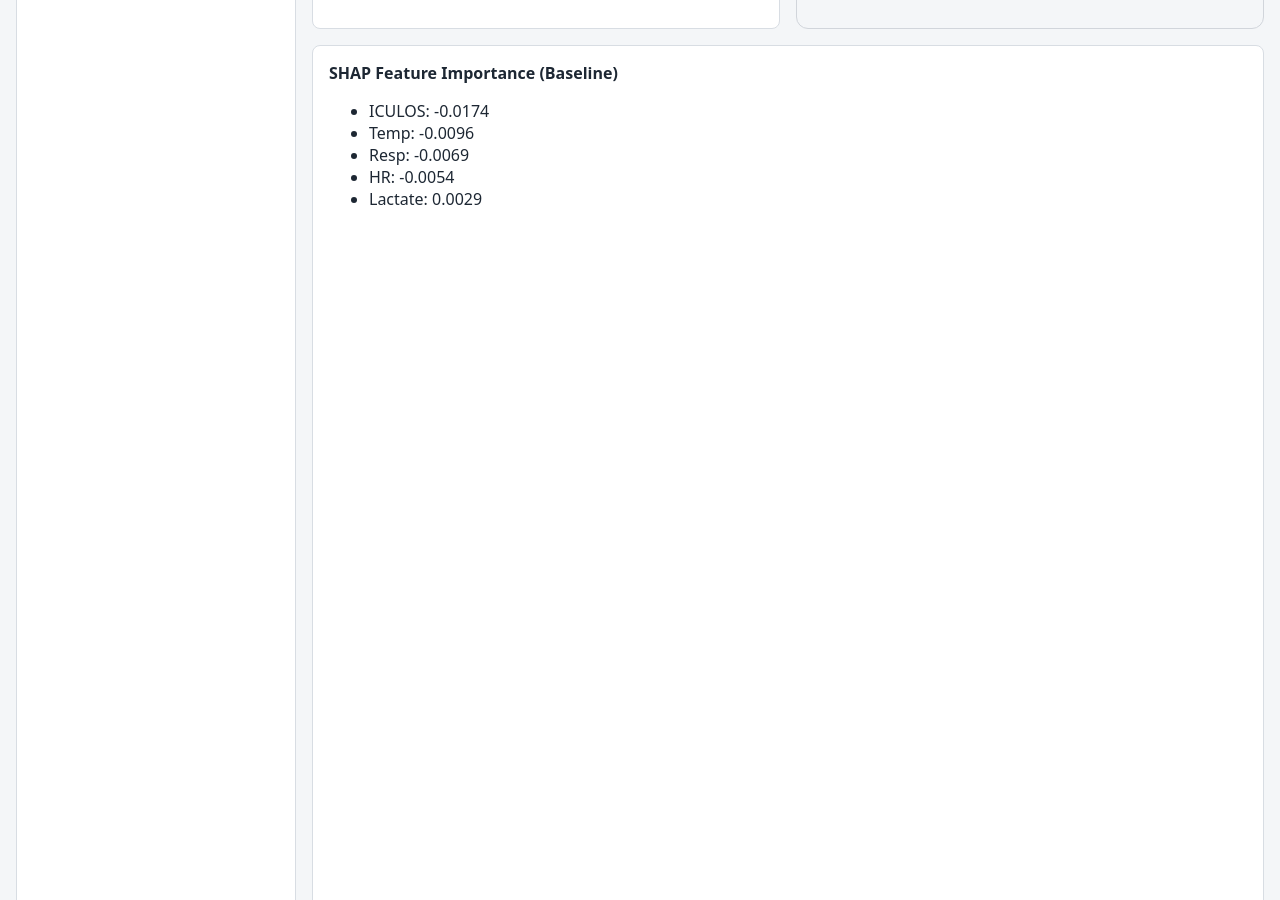
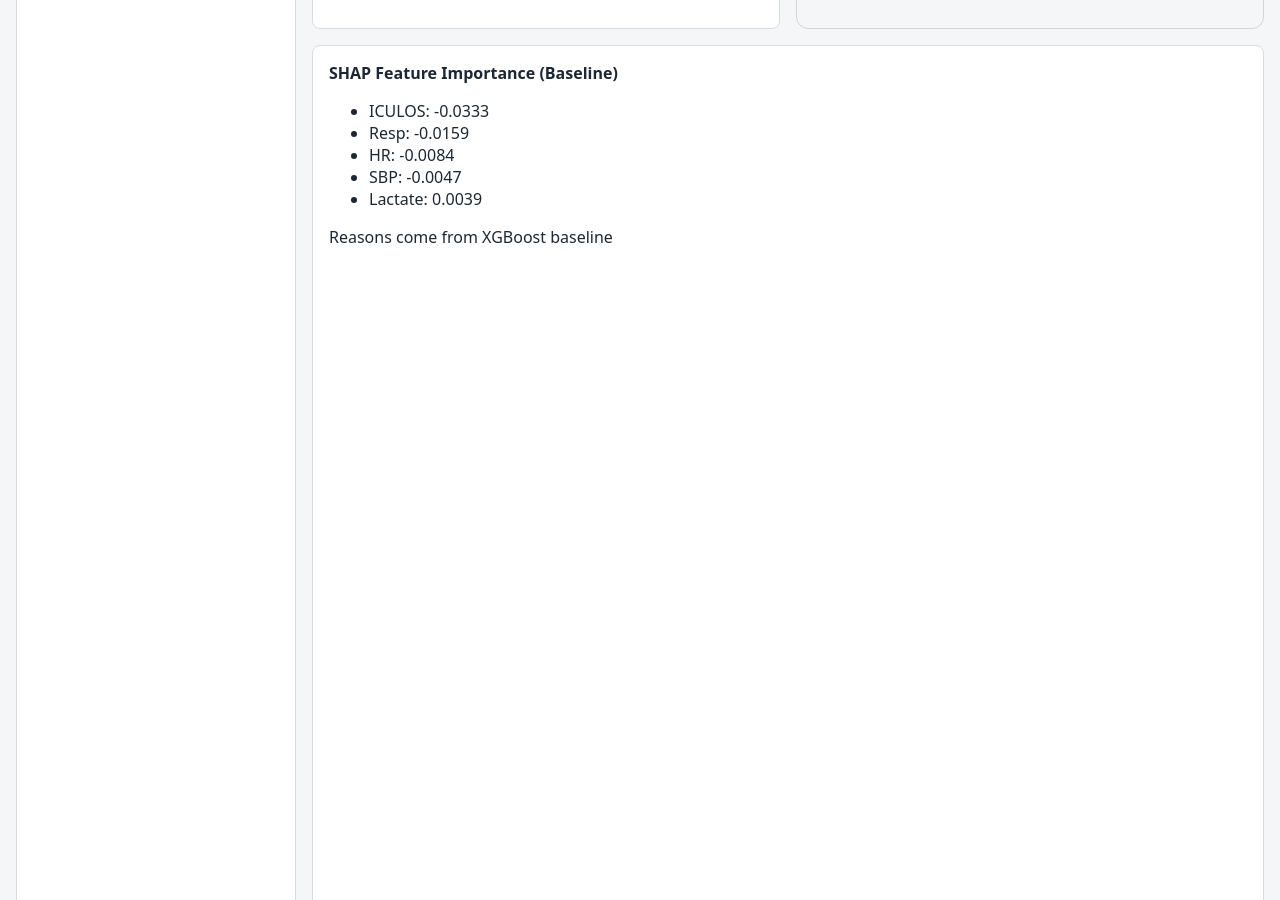
Before and after one commit to aisutd/sepsisguard, a React app in the folder frontend/: page / in a window 1280 px wide. Shown: the part 1420-2320 px from the top of the page. Built offline with nearby package versions, Linux system fonts and the light colour scheme; the HTML template or start-up script is replaced by a standard one.

Commit message:
Explanations for the demo patients (Round 2)

```diff
--- a/frontend/src/components/ShapChart.jsx
+++ b/frontend/src/components/ShapChart.jsx
@@ -1,12 +1,15 @@
-//Neelimas work goes here
 function ShapChart(){
+    // Define source model and paitent ID variables
+    const sourceModel = "XGBoost baseline";
+    const paitentId = "p000011"
+
     // Baseline importance scores derived from SHAP model output
     const topFeatures = [
-        { name: "ICULOS", value: -0.0174},
-        { name: "Temp", value: -0.0096},
-        { name: "Resp", value: -0.0069},
-        { name: "HR", value: -0.0054},
-        { name: "Lactate", value: 0.0029}
+        { name: "ICULOS", value: -0.0333},
+        { name: "Resp", value: -0.0159},
+        { name: "HR", value: -0.0084},
+        { name: "SBP", value: -0.0047},
+        { name: "Lactate", value: 0.0039}
     ];
 
     return(
@@ -25,7 +28,11 @@ function ShapChart(){
                     </li>
                 ))}
             </ul>
-        </section>
+
+        <footer className="shap-footer">
+            <p>Reasons come from {sourceModel}</p>
+        </footer>
+    </section>
     );
 }
 
```
Also changed, not shown: 1 other file (tests, documents, lock files or other folders).
